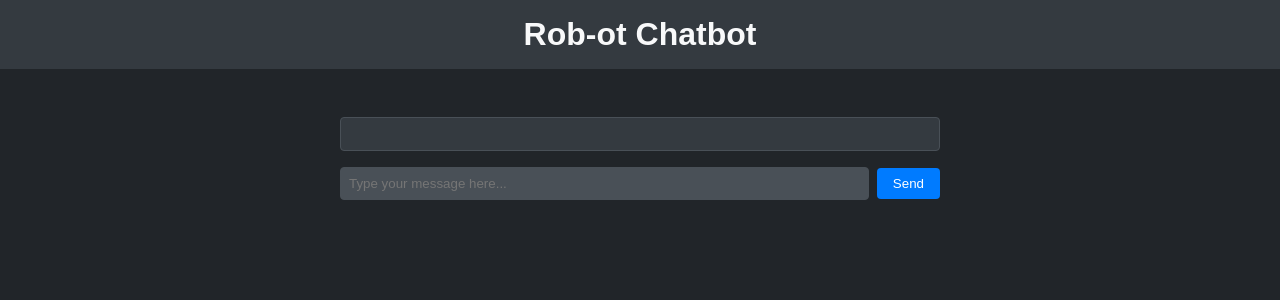
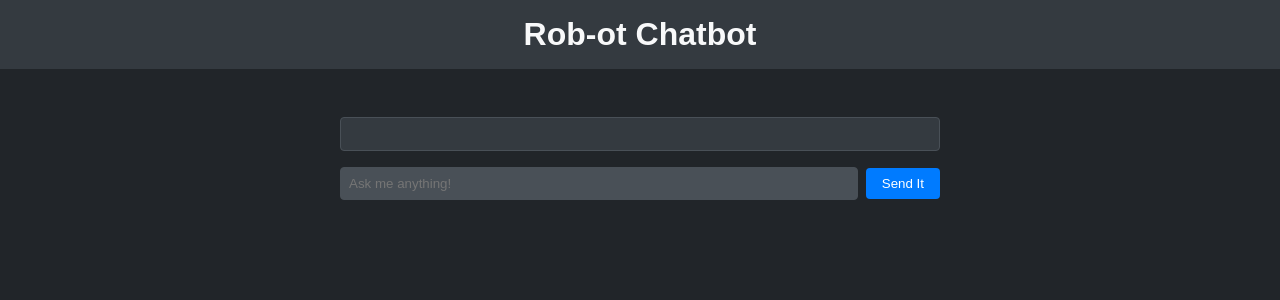
Before and after one commit to robregan/openaiApi, a React (Create React App) app in the folder frontend/: page / in a window 1280 px wide. Shown: the top 300 px of the page. Built offline with nearby package versions, Linux system fonts and the light colour scheme.

Commit message:
some small change

```diff
--- a/frontend/src/components/Chatbot.jsx
+++ b/frontend/src/components/Chatbot.jsx
@@ -60,9 +60,9 @@ const Chat = () => {
           type='text'
           value={input}
           onChange={(e) => setInput(e.target.value)}
-          placeholder='Type your message here...'
+          placeholder='Ask me anything!'
         />
-        <button type='submit'>Send</button>
+        <button type='submit'>Send It</button>
       </form>
     </div>
   )
```
